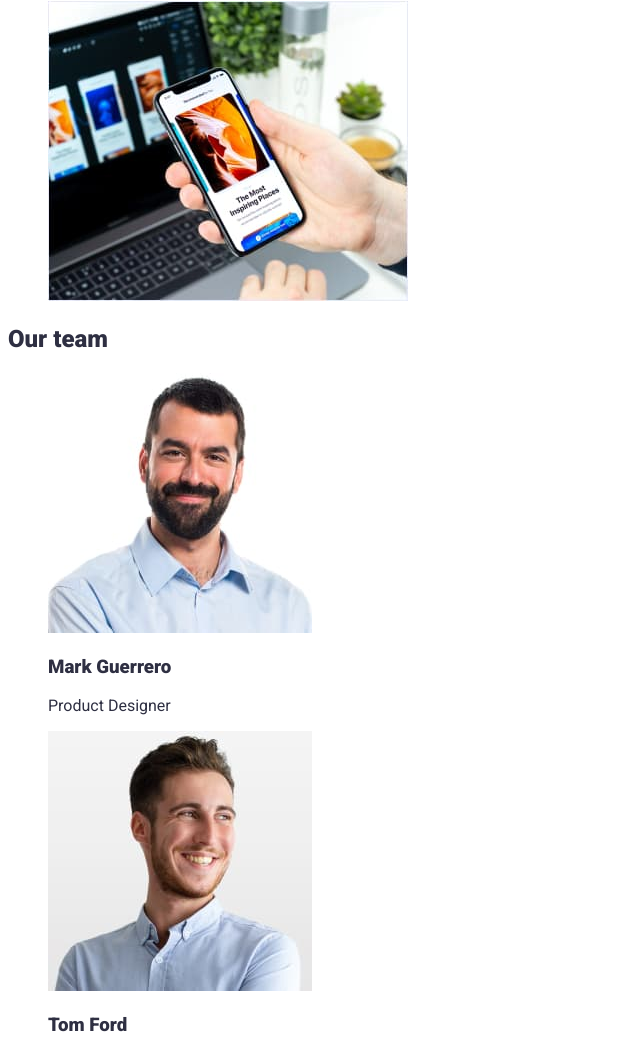
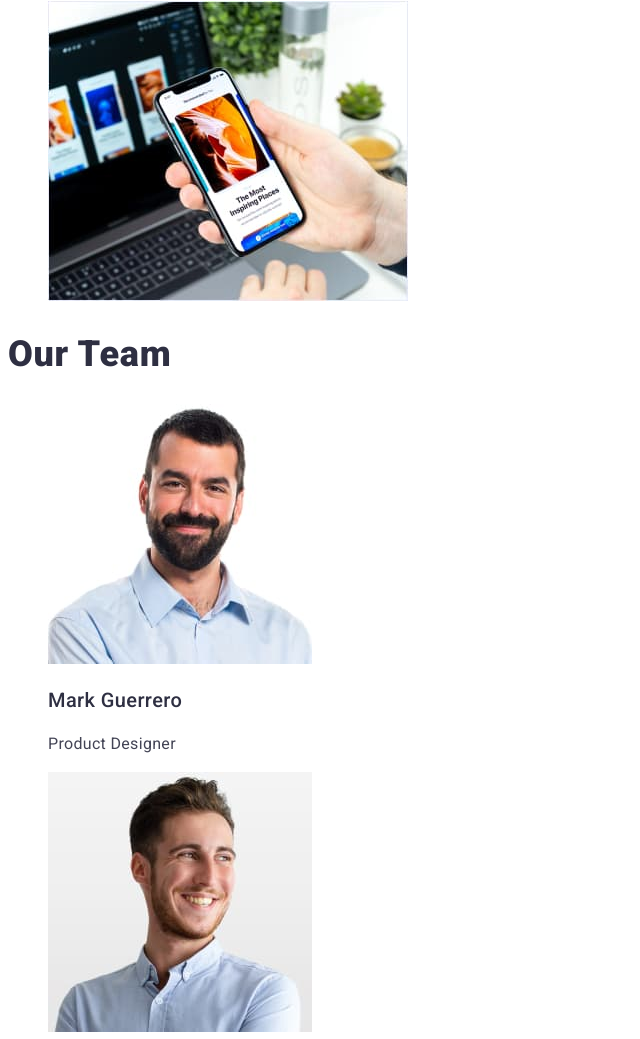
Before and after one commit to MartaTabor/goit-markup-hw-02, a plain HTML site: page index.html in a window 1280 px wide. Shown: the part 1442-2481 px from the top of the page, without its empty margins (0-640 px from the left). Drawn offline with Linux system fonts and the light colour scheme.

Commit message:
team-section

```diff
--- a/css/styles.css
+++ b/css/styles.css
@@ -124,3 +124,24 @@ body {
   letter-spacing: 0.72px;
   text-transform: capitalize;
 }
+
+.team-section h2 {
+  font-size: var(--second-heading-size);
+  font-weight: var(--second-heading-weight);
+  line-height: 1.1;
+  letter-spacing: 0.72px;
+  text-transform: capitalize;
+}
+
+.team-section h3 {
+  font-size: var(--third-heading-size);
+  font-weight: var(--third-heading-weight);
+  line-height: 1.2;
+  letter-spacing: 0.4px;
+}
+
+.team-section p {
+  color: var(--slate-color);
+  line-height: 24px; /* 150% */
+  letter-spacing: 0.32px;
+}
--- a/index.html
+++ b/index.html
@@ -106,7 +106,7 @@
           </li>
         </ul>
       </section>
-      <section>
+      <section class="team-section">
         <h2>Our team</h2>
         <ul class="list">
           <li>
```
